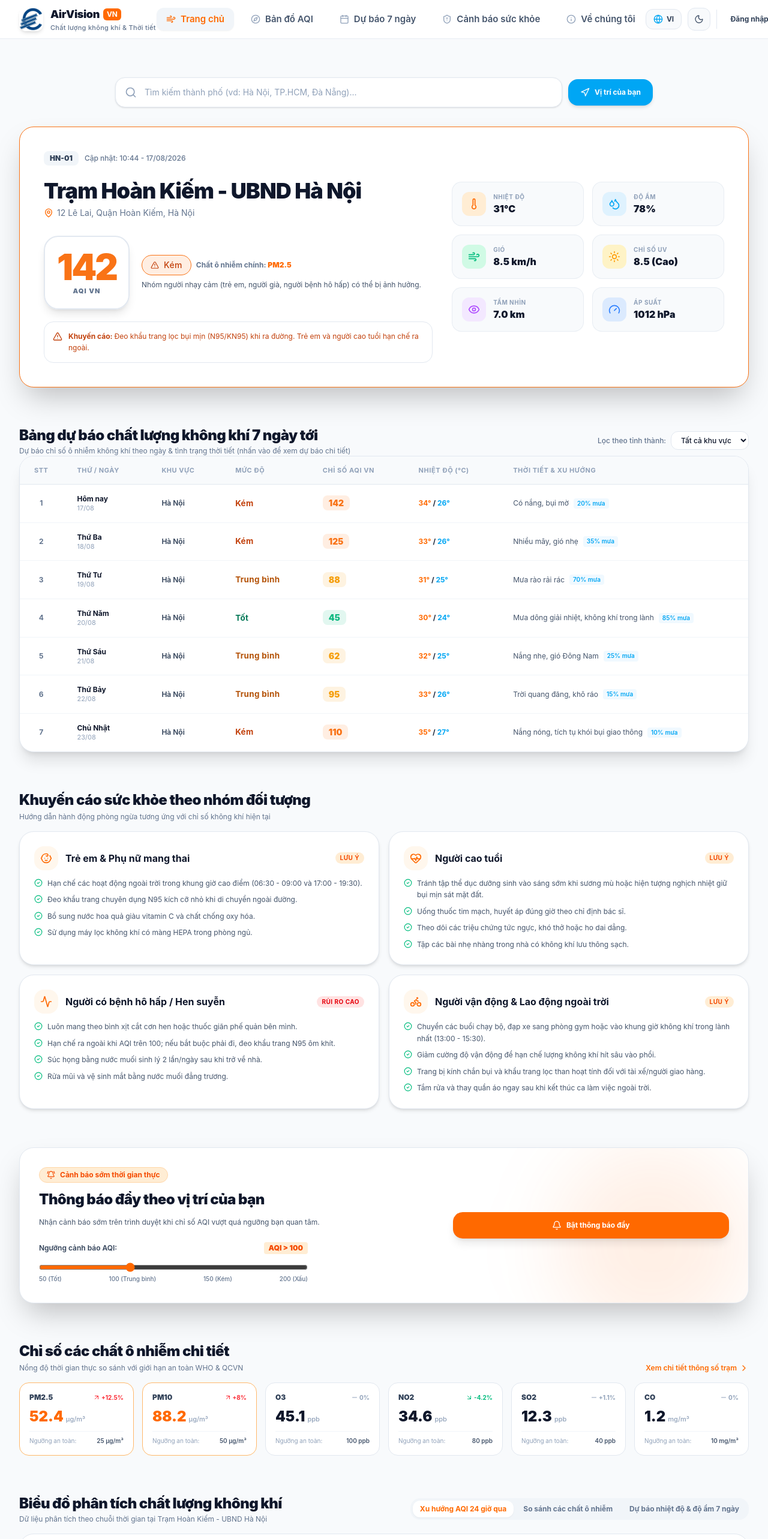
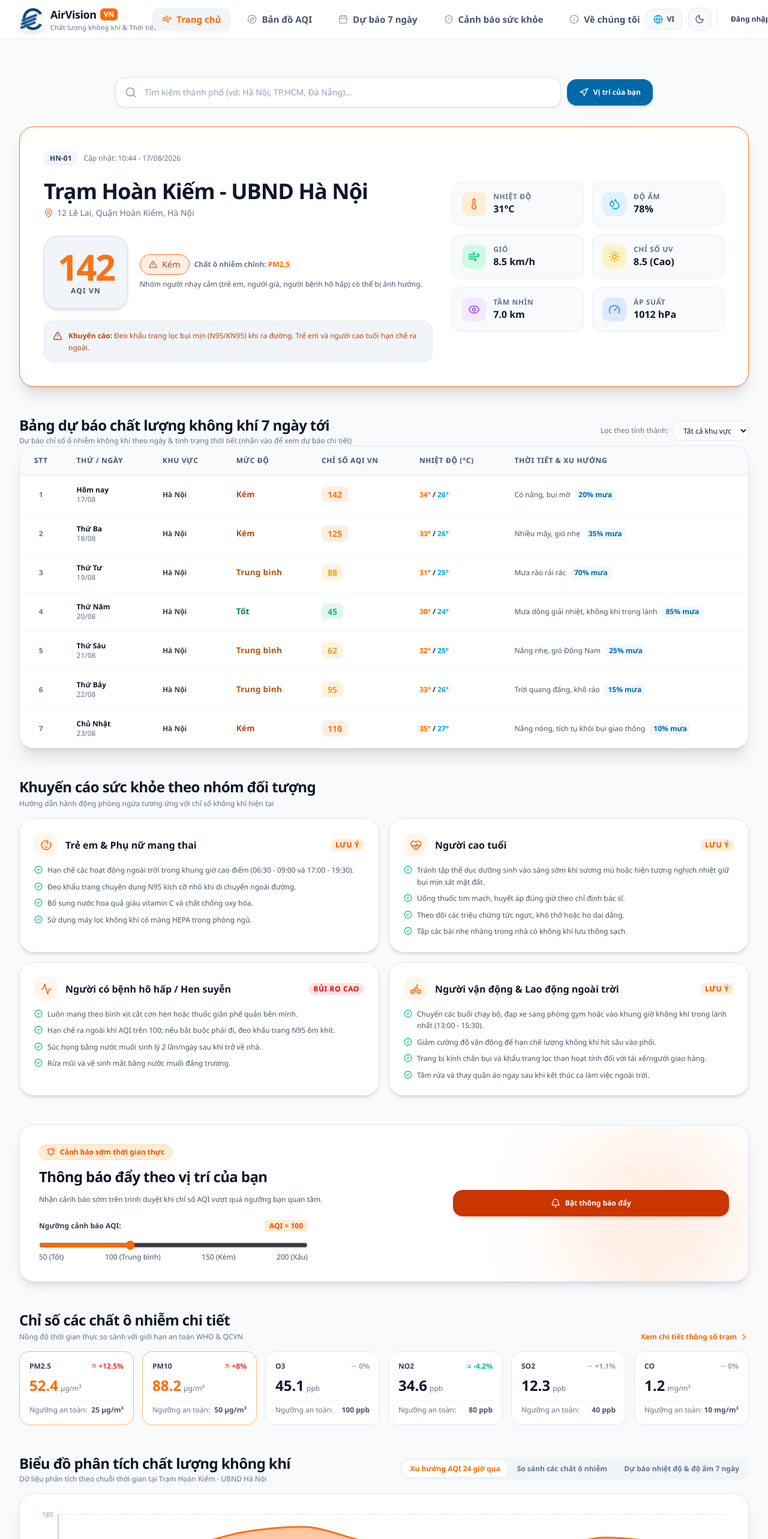
Before and after one commit to Duchuy-05/NCKH_Du-bao-chat-luong-khong-khi-AQI, a React (Vite) app in the folder frontend/: page / in a window 1280 px wide. Shown: the top 2566 px of the page at 60% size. Built offline with nearby package versions, Linux system fonts and the light colour scheme.

Commit message:
sửa lại font chữ, ux trang Home

```diff
--- a/frontend/src/App.tsx
+++ b/frontend/src/App.tsx
@@ -64,7 +64,7 @@ function MainApp() {
   };
 
   return (
-    <div className="min-h-screen flex flex-col bg-slate-50 dark:bg-[#0B0F17] text-slate-900 dark:text-slate-100 transition-colors">
+    <div className="min-h-screen flex flex-col bg-[var(--bg-primary)] text-slate-900 dark:text-slate-100 transition-colors">
       {/* Top sticky Navigation Header */}
       <Header onOpenAuth={handleOpenAuth} currentUser={currentUser} onLogout={handleLogout} />
 
--- a/frontend/src/pages/Home.tsx
+++ b/frontend/src/pages/Home.tsx
@@ -177,7 +177,7 @@ export const Home: React.FC<HomeProps> = ({
   };
 
   return (
-    <div className="w-full space-y-16 pb-20">
+    <div className="w-full space-y-12 pb-16">
       {/* 1. HERO SECTION */}
       <section className="relative pt-6 sm:pt-10">
         <FadeIn direction="up">
@@ -218,7 +218,7 @@ export const Home: React.FC<HomeProps> = ({
                           </div>
                           <div>
                             <p className="text-xs font-bold text-slate-900 dark:text-white">{st.name}</p>
-                            <p className="text-[11px] text-slate-500">{st.province} • {st.address}</p>
+                            <p className="text-xs text-slate-600">{st.province} • {st.address}</p>
                           </div>
                         </div>
                         <div className="flex items-center gap-2">
@@ -235,7 +235,7 @@ export const Home: React.FC<HomeProps> = ({
               <button
                 onClick={handleDetectLocation}
                 disabled={isLocating}
-                className="px-5 py-3.5 rounded-2xl bg-sky-500 hover:bg-sky-600 text-white font-bold text-xs shadow-md flex items-center justify-center gap-2 transition-all active:scale-95 shrink-0 cursor-pointer"
+                className="px-5 py-3.5 rounded-2xl bg-sky-700 hover:bg-sky-800 text-white font-bold text-xs shadow-md flex items-center justify-center gap-2 transition-all active:scale-95 shrink-0 cursor-pointer"
               >
                 <Navigation className={`w-4 h-4 ${isLocating ? 'animate-spin' : ''}`} />
                 <span>{isLocating ? t('hero.locating') : t('hero.allow_location')}</span>
@@ -251,7 +251,7 @@ export const Home: React.FC<HomeProps> = ({
 
           {/* Main Hero Showcase Card */}
           <div
-            className="relative rounded-3xl overflow-hidden shadow-2xl border transition-all duration-500 p-6 sm:p-10"
+            className="relative rounded-3xl overflow-hidden shadow-xl border transition-all duration-500 p-6 sm:p-10"
             style={{
               backgroundColor: 'var(--bg-card)',
               borderColor: category.borderColor,
@@ -283,7 +283,7 @@ export const Home: React.FC<HomeProps> = ({
                 <div className="flex flex-wrap items-center gap-5 pt-2">
                   <div
                     onClick={() => onSelectStation(currentStation)}
-                    className="flex items-center justify-center rounded-3xl p-5 shadow-lg min-w-[140px] cursor-pointer hover:scale-105 transition-transform"
+                    className="flex items-center justify-center rounded-3xl p-5 shadow-md min-w-[140px] cursor-pointer hover:scale-105 transition-transform"
                     style={{
                       backgroundColor: 'var(--bg-card-header)',
                       border: '2px solid var(--border-color)',
@@ -297,7 +297,7 @@ export const Home: React.FC<HomeProps> = ({
                       >
                         {Math.round(currentStation.aqi)}
                       </span>
-                      <span className="block text-[11px] font-black uppercase tracking-widest text-slate-500 mt-0.5">
+                      <span className="block text-xs font-black uppercase tracking-widest text-slate-600 mt-0.5">
                         AQI VN
                       </span>
                     </div>
@@ -342,7 +342,7 @@ export const Home: React.FC<HomeProps> = ({
                     <Thermometer className="w-5 h-5" />
                   </div>
                   <div>
-                    <span className="text-[10px] uppercase tracking-wider font-bold text-slate-400 block">{t('hero.temp')}</span>
+                    <span className="text-xs uppercase tracking-wider font-bold text-slate-500 block">{t('hero.temp')}</span>
                     <span className="text-base font-black text-slate-900 dark:text-white">{currentStation.temperature}°C</span>
                   </div>
                 </div>
@@ -352,7 +352,7 @@ export const Home: React.FC<HomeProps> = ({
                     <Droplets className="w-5 h-5" />
                   </div>
                   <div>
-                    <span className="text-[10px] uppercase tracking-wider font-bold text-slate-400 block">{t('hero.humidity')}</span>
+                    <span className="text-xs uppercase tracking-wider font-bold text-slate-500 block">{t('hero.humidity')}</span>
                     <span className="text-base font-black text-slate-900 dark:text-white">{currentStation.humidity}%</span>
                   </div>
                 </div>
@@ -362,7 +362,7 @@ export const Home: React.FC<HomeProps> = ({
                     <Wind className="w-5 h-5" />
                   </div>
                   <div>
-                    <span className="text-[10px] uppercase tracking-wider font-bold text-slate-400 block">{t('hero.wind')}</span>
+                    <span className="text-xs uppercase tracking-wider font-bold text-slate-500 block">{t('hero.wind')}</span>
                     <span className="text-base font-black text-slate-900 dark:text-white">{currentStation.windSpeed} km/h</span>
                   </div>
                 </div>
@@ -372,7 +372,7 @@ export const Home: React.FC<HomeProps> = ({
                     <Sun className="w-5 h-5" />
                   </div>
                   <div>
-                    <span className="text-[10px] uppercase tracking-wider font-bold text-slate-400 block">{t('hero.uv')}</span>
+                    <span className="text-xs uppercase tracking-wider font-bold text-slate-500 block">{t('hero.uv')}</span>
                     <span className="text-base font-black text-slate-900 dark:text-white">8.5 (Cao)</span>
                   </div>
                 </div>
@@ -382,7 +382,7 @@ export const Home: React.FC<HomeProps> = ({
                     <Eye className="w-5 h-5" />
                   </div>
                   <div>
-                    <span className="text-[10px] uppercase tracking-wider font-bold text-slate-400 block">{t('hero.visibility')}</span>
+                    <span className="text-xs uppercase tracking-wider font-bold text-slate-500 block">{t('hero.visibility')}</span>
                     <span className="text-base font-black text-slate-900 dark:text-white">7.0 km</span>
                   </div>
                 </div>
@@ -392,7 +392,7 @@ export const Home: React.FC<HomeProps> = ({
                     <Gauge className="w-5 h-5" />
                   </div>
                   <div>
-                    <span className="text-[10px] uppercase tracking-wider font-bold text-slate-400 block">{t('hero.pressure')}</span>
+                    <span className="text-xs uppercase tracking-wider font-bold text-slate-500 block">{t('hero.pressure')}</span>
                     <span className="text-base font-black text-slate-900 dark:text-white">1012 hPa</span>
                   </div>
                 </div>
@@ -435,7 +435,7 @@ export const Home: React.FC<HomeProps> = ({
           <div className="hidden md:block overflow-x-auto rounded-3xl border border-slate-200 surface-border bg-white dark:surface-card shadow-xl">
             <table className="w-full text-left border-collapse text-xs">
               <thead>
-                <tr className="border-b border-slate-200 surface-border bg-slate-50 dark:surface-card-header text-slate-400 font-bold uppercase tracking-wider text-[11px]">
+                <tr className="border-b border-slate-200 surface-border bg-slate-50 dark:surface-card-header text-slate-600 dark:text-slate-300 font-bold uppercase tracking-wider text-xs">
                   <th className="py-4 px-4 sm:px-6 text-center w-16">{t('table.col_stt')}</th>
                   <th className="py-4 px-6">{t('table.col_day')}</th>
                   <th className="py-4 px-6">{t('table.col_area')}</th>
@@ -464,7 +464,7 @@ export const Home: React.FC<HomeProps> = ({
                       <td className="py-4 px-6 font-bold text-slate-900 dark:text-white">
                         <div>
                           <span>{lang === 'vi' ? item.dayOfWeekVi : item.dayOfWeekEn}</span>
-                          <span className="block text-[11px] text-slate-400 font-normal">{item.date}</span>
+                          <span className="block text-xs text-slate-500 dark:text-slate-400 font-normal">{item.date}</span>
                         </div>
                       </td>
                       <td className="py-4 px-6 font-semibold text-slate-700 dark:text-slate-300">
@@ -492,7 +492,7 @@ export const Home: React.FC<HomeProps> = ({
                       <td className="py-4 px-6 text-slate-600 dark:text-slate-300">
                         <div className="flex items-center gap-2">
                           <span>{lang === 'vi' ? item.conditionVi : item.conditionEn}</span>
-                          <span className="text-[10px] text-sky-500 font-semibold px-1.5 py-0.5 rounded bg-sky-50 dark:bg-sky-950/60">
+                          <span className="text-xs text-sky-700 dark:text-sky-300 font-semibold px-1.5 py-0.5 rounded bg-sky-50 dark:bg-sky-950/60">
                             {item.rainProbability}% mưa
                           </span>
                         </div>
@@ -521,7 +521,7 @@ export const Home: React.FC<HomeProps> = ({
                         <span className="text-orange-500 font-black mr-1.5">#{index + 1}</span>
                         {lang === 'vi' ? item.dayOfWeekVi : item.dayOfWeekEn} ({item.date})
                       </span>
-                      <span className="block text-[11px] text-slate-400">{item.location}</span>
+                      <span className="block text-xs text-slate-500 dark:text-slate-400">{item.location}</span>
                     </div>
                     <div
                       className="px-3 py-1 rounded-xl font-black text-sm"
@@ -578,7 +578,7 @@ export const Home: React.FC<HomeProps> = ({
                         {lang === 'vi' ? group.titleVi : group.titleEn}
                       </h3>
                     </div>
-                    <span className={`text-[10px] uppercase tracking-wider font-bold px-2 py-0.5 rounded-full ${
+                    <span className={`text-xs uppercase tracking-wider font-bold px-2 py-0.5 rounded-full ${
                       group.riskLevel === 'critical'
                         ? 'bg-red-100 dark:bg-red-950/60 text-red-600 dark:text-red-400'
                         : 'bg-orange-100 dark:bg-orange-950/60 text-orange-600 dark:text-orange-400'
@@ -605,7 +605,7 @@ export const Home: React.FC<HomeProps> = ({
       {/* 4. THÔNG BÁO ĐẨY THEO VỊ TRÍ CỦA BẠN */}
       <section>
         <FadeIn direction="up">
-          <div className="p-6 sm:p-8 rounded-3xl bg-white dark:surface-card text-slate-900 dark:text-white border border-slate-200 surface-border shadow-2xl relative overflow-hidden transition-colors duration-300">
+          <div className="p-6 sm:p-8 rounded-3xl bg-white dark:surface-card text-slate-900 dark:text-white border border-slate-200 surface-border shadow-lg relative overflow-hidden transition-colors duration-300">
             <div className="absolute top-0 right-0 w-80 h-80 bg-orange-500/10 rounded-full blur-3xl pointer-events-none" />
 
             <div className="relative grid grid-cols-1 lg:grid-cols-12 gap-8 items-center">
@@ -640,7 +640,7 @@ export const Home: React.FC<HomeProps> = ({
                     className="w-full h-2 rounded-lg cursor-pointer accent-orange-500 bg-slate-200 dark:bg-slate-700 transition-colors duration-300"
                   />
 
-                  <div className="flex justify-between text-[10px] text-slate-500 dark:text-slate-400 font-medium transition-colors duration-300">
+                  <div className="flex justify-between text-xs text-slate-600 dark:text-slate-300 font-medium transition-colors duration-300">
                     <span>50 (Tốt)</span>
                     <span>100 (Trung bình)</span>
                     <span>150 (Kém)</span>
@@ -652,7 +652,7 @@ export const Home: React.FC<HomeProps> = ({
               <div className="lg:col-span-5 flex flex-col justify-center">
                 <button
                   onClick={handleSaveNotificationConfig}
-                  className="w-full py-3.5 px-6 rounded-2xl bg-orange-500 hover:bg-orange-600 text-white font-bold text-xs shadow-lg transition-all active:scale-98 flex items-center justify-center gap-2 cursor-pointer"
+                  className="w-full py-3.5 px-6 rounded-2xl bg-orange-700 hover:bg-orange-800 text-white font-bold text-xs shadow-md transition-all active:scale-98 flex items-center justify-center gap-2 cursor-pointer"
                 >
                   <Bell className="w-4 h-4" />
                   <span>{preferences.enabled ? t('notif.enabled') : t('notif.enable_btn')}</span>
@@ -702,7 +702,7 @@ export const Home: React.FC<HomeProps> = ({
                 >
                   <div className="flex items-center justify-between mb-1">
                     <span className="text-xs font-black text-slate-700 dark:text-slate-200">{title}</span>
-                    <div className="flex items-center gap-0.5 text-[10px] font-bold">
+                    <div className="flex items-center gap-0.5 text-xs font-bold">
                       {poll.trend === 'up' && <ArrowUpRight className="w-3 h-3 text-red-500" />}
                       {poll.trend === 'down' && <ArrowDownRight className="w-3 h-3 text-emerald-500" />}
                       {poll.trend === 'stable' && <Minus className="w-3 h-3 text-slate-400" />}
@@ -716,10 +716,10 @@ export const Home: React.FC<HomeProps> = ({
                     <span className={`text-2xl font-black ${isOverLimit ? 'text-orange-500' : 'text-slate-900 dark:text-white'}`}>
                       {poll.value}
                     </span>
-                    <span className="text-[11px] text-slate-400 font-medium ml-1">{poll.unit}</span>
+                    <span className="text-xs text-slate-500 dark:text-slate-400 font-medium ml-1">{poll.unit}</span>
                   </div>
 
-                  <div className="pt-2 border-t border-slate-100 dark:border-slate-800 flex items-center justify-between text-[10px] text-slate-400">
+                  <div className="pt-2 border-t border-slate-100 dark:border-slate-800 flex items-center justify-between text-xs text-slate-500 dark:text-slate-400">
                     <span>{t('pollutants.safe_limit')}:</span>
                     <span className="font-semibold text-slate-600 dark:text-slate-300">
                       {poll.maxSafe} {poll.unit}
@@ -780,7 +780,7 @@ export const Home: React.FC<HomeProps> = ({
             </div>
           </div>
 
-          <div className="p-6 rounded-3xl bg-white dark:surface-card border border-slate-200 surface-border shadow-xl">
+          <div className="p-6 rounded-3xl bg-white dark:surface-card border border-slate-200 surface-border shadow-lg">
             {chartTab === '24h' && (
               <div className="h-72 w-full">
                 <ResponsiveContainer width="100%" height="100%">
@@ -923,7 +923,7 @@ export const Home: React.FC<HomeProps> = ({
             </div>
             <button
               onClick={onNavigateToMaps}
-              className="text-xs font-semibold px-4 py-2 rounded-xl bg-orange-500 hover:bg-orange-600 text-white shadow-sm flex items-center gap-1.5 self-start sm:self-auto transition-all active:scale-95 cursor-pointer"
+              className="text-xs font-semibold px-4 py-2 rounded-xl bg-orange-700 hover:bg-orange-800 text-white shadow-sm flex items-center gap-1.5 self-start sm:self-auto transition-all active:scale-95 cursor-pointer"
             >
               <span>{t('map.view_full')}</span>
               <ArrowUpRight className="w-4 h-4" />
@@ -965,7 +965,7 @@ export const Home: React.FC<HomeProps> = ({
                   >
                     <div>
                       <span className="font-bold text-slate-800 dark:text-slate-200 block">{item.time}</span>
-                      <span className="text-[10px] text-slate-500">{lang === 'vi' ? item.adviceVi : item.adviceEn}</span>
+                      <span className="text-xs text-slate-600 leading-relaxed">{lang === 'vi' ? item.adviceVi : item.adviceEn}</span>
                     </div>
                     <AQIBadge aqi={item.aqi} size="sm" />
                   </div>
@@ -1006,7 +1006,7 @@ export const Home: React.FC<HomeProps> = ({
                     >
                       <div>
                         <span className="font-bold text-slate-900 dark:text-white">{c.city}</span>
-                        <span className="text-[10px] text-slate-400 block">{c.temp}°C • PM2.5: {c.pm25}</span>
+                        <span className="text-xs text-slate-500 block">{c.temp}°C • PM2.5: {c.pm25}</span>
                       </div>
                       <div className="flex items-center gap-2">
                         <span
@@ -1041,7 +1041,7 @@ export const Home: React.FC<HomeProps> = ({
                       <span className="w-1.5 h-1.5 rounded-full bg-emerald-500" />
                       <span>{lang === 'vi' ? tip.titleVi : tip.titleEn}</span>
                     </h4>
-                    <p className="text-slate-500 leading-relaxed text-[11px] pl-3">
+                    <p className="text-slate-600 leading-relaxed text-xs pl-3">
                       {lang === 'vi' ? tip.descVi : tip.descEn}
                     </p>
                   </div>
--- a/frontend/src/styles/theme.css
+++ b/frontend/src/styles/theme.css
@@ -3,6 +3,7 @@
     --bg-primary: #F8FAFC;
     --bg-card: #FFFFFF;
     --bg-card-subtle: #F1F5F9;
+    --bg-card-header: #F1F5F9;
     --border-color: #E2E8F0;
     --text-main: #0F172A;
     --text-muted: #64748B;
@@ -27,7 +28,7 @@
   body {
     background-color: var(--bg-primary);
     color: var(--text-main);
-    font-family: 'Inter', -apple-system, BlinkMacSystemFont, "Segoe UI", Roboto, sans-serif;
+    font-family: "Segoe UI", -apple-system, BlinkMacSystemFont, Roboto, sans-serif;
     overflow-x: hidden;
     transition: background-color 0.25s ease, color 0.25s ease;
   }
```
Also changed, not shown: 1 other file (tests, documents, lock files or other folders).
